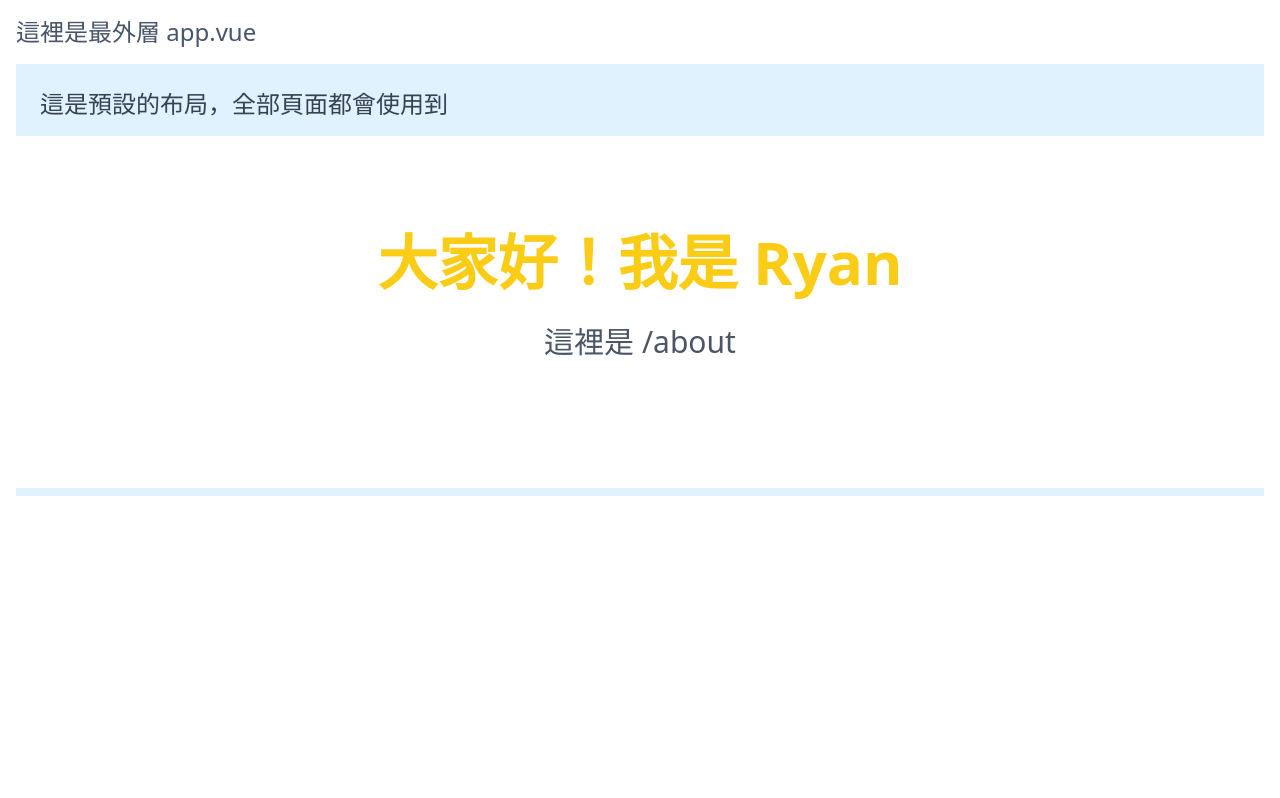
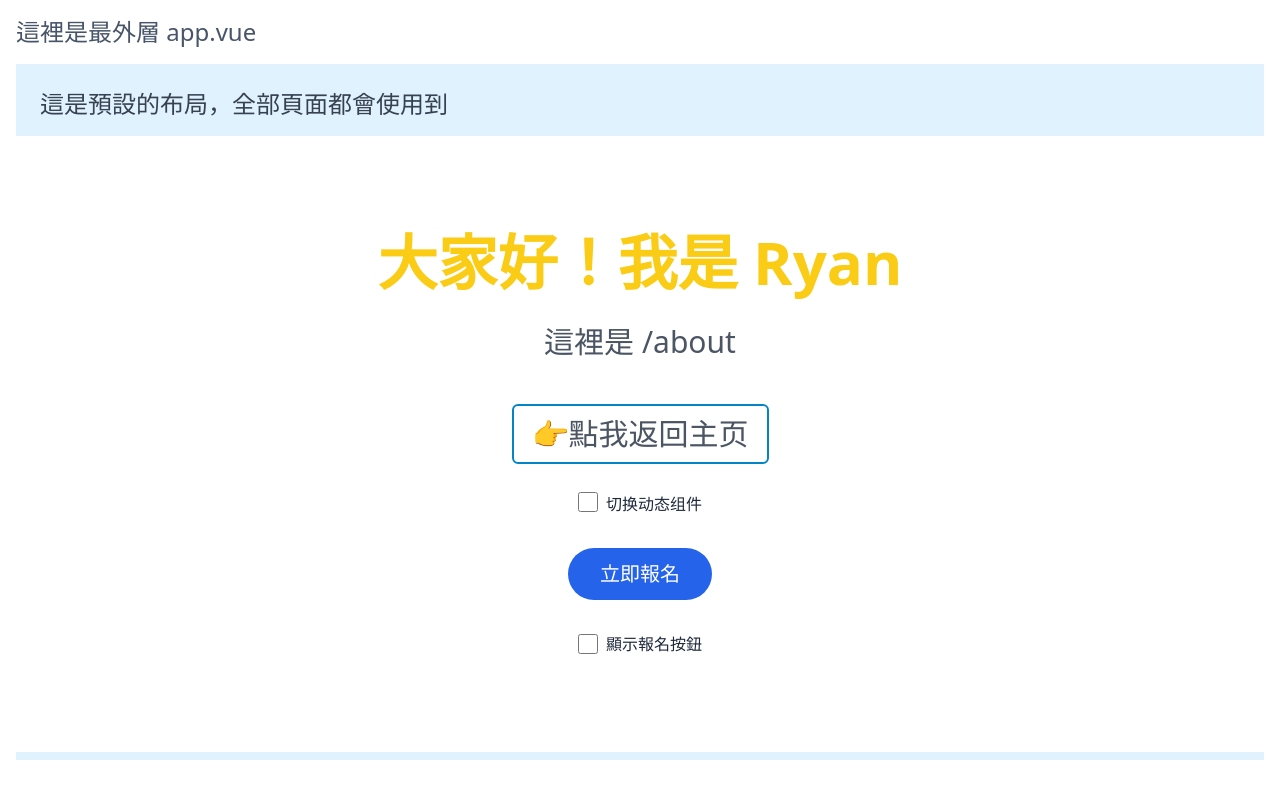
Before and after one commit to Rich4st/nuxt3-roadmap, a Nuxt app: page /about in a window 1280 px wide. Built offline with nearby package versions, Linux system fonts and the light colour scheme.

Commit message:
doc: component doc

```diff
--- /dev/null
+++ b/components/ClientAndServer.server.vue
@@ -0,0 +1,9 @@
+<template>
+  <div class="mx-16 my-4 rounded-lg bg-sky-100 p-4 text-sm text-sky-700">
+    <span class="font-semibold">[ClientAndServer]</span>
+    <span class="ml-2">
+      這是從 <span class="font-bold text-red-500">Server</span> 渲染出來的元件，請等待 Client
+      接手渲染
+    </span>
+  </div>
+</template>
--- /dev/null
+++ b/components/DynamicComponents.vue
@@ -0,0 +1,24 @@
+<script setup lang="ts">
+/**
+ * @description 通过 resolveComponent 控制动态组件
+ */
+const show = ref(false)
+const BaseApplyButtonPlain = resolveComponent('BaseApplyButton')
+const BaseApplyButtonRound = resolveComponent('BaseApplyRoundButton')
+</script>
+
+<template>
+  <div class="flex mt-8 mb-2">
+    <input
+      id="show-button"
+      v-model="show"
+      name="show-button"
+      type="checkbox"
+      class="h-5 w-5"
+    >
+    <label for="show-button" class="ml-2 block text-base text-slate-800">切换动态组件</label>
+  </div>
+  <component :is="show ? BaseApplyButtonPlain : BaseApplyButtonRound">
+    <span class="text-3xl text-gray-600">👉點我返回主页</span>
+  </component>
+</template>
--- /dev/null
+++ b/components/JustClient.client.vue
@@ -0,0 +1,15 @@
+<script setup lang="ts">
+/**
+ * https://v3.nuxtjs.org/guide/directory-structure/components#client-components
+ * @description 通过文件名控制组件在服务端还是客户端渲染
+ * *.client.vue 仅在客户端渲染
+ * *.server.vue 仅在服务端渲染
+ */
+</script>
+
+<template>
+  <div class="mx-16 my-4 rounded-lg bg-green-100 p-4 text-sm text-green-700">
+    <span class="font-semibold">[JustClient]</span>
+    <span class="ml-2">這是只有在 <span class="font-bold">Client</span> 才會渲染的元件</span>
+  </div>
+</template>
--- /dev/null
+++ b/components/TheLazyComponent.vue
@@ -0,0 +1,18 @@
+<script setup>
+/**
+ * @description 想要是组件懒加载只需要在组件调用的名称前加上Lazy即可
+ */
+const show = ref(false)
+</script>
+
+<template>
+  <div class="flex flex-col items-center">
+    <div class="mt-8 flex items-center">
+      <input id="show-button" v-model="show" name="show-button" type="checkbox" class="h-5 w-5">
+      <label for="show-button" class="ml-2 block text-base text-slate-800">顯示報名按鈕</label>
+    </div>
+    <LazyBaseApplyButton v-if="show">
+      🐨 懒加载组件
+    </LazyBaseApplyButton>
+  </div>
+</template>
--- /dev/null
+++ b/components/base/apply/BaseApplyButton.vue
@@ -0,0 +1,16 @@
+<script setup lang="ts">
+/**
+ * @description 通过<BaseApplyButton />使用该组件而不是BaseApplyBaseApplyButton，Nuxt会自动删除重复的字符
+ */
+const emit = defineEmits(['handleClick'])
+
+const handleButtonClick = () => {
+  emit('handleClick')
+}
+</script>
+
+<template>
+  <button class=" text-sky-600 outline mt-4 outline-2 px-4 py-2 outline-offset-2 rounded-sm " @click="handleButtonClick">
+    <slot />
+  </button>
+</template>
--- /dev/null
+++ b/components/base/apply/BaseApplyRoundButton.vue
@@ -0,0 +1,8 @@
+<template>
+  <button
+    type="submit"
+    class="mt-6 rounded-full bg-blue-600 py-3 px-8 text-xl font-medium text-white hover:bg-blue-700 focus:outline-none focus:ring-2 focus:ring-blue-500 focus:ring-offset-2"
+  >
+    立即報名
+  </button>
+</template>
--- /dev/null
+++ b/components/base/apply/Title.vue
@@ -0,0 +1,17 @@
+<script setup lang="ts">
+/**
+ * @description 通过<BaseApplyTitle />使用该组件，Nuxt会拼接文件名
+ */
+defineProps({
+  title: {
+    type: String,
+    default: 'default title',
+  },
+})
+</script>
+
+<template>
+  <p class="my-8 text-3xl text-gray-600">
+    {{ title }}
+  </p>
+</template>
--- a/pages/about.vue
+++ b/pages/about.vue
@@ -4,9 +4,12 @@
       <h1 class="text-6xl font-semibold text-yellow-400">
         大家好！我是 Ryan
       </h1>
-      <p class="my-8 text-3xl text-gray-600">
-        這裡是 /about
-      </p>
+      <BaseApplyTitle title="這裡是 /about" />
+      <LazyBaseApplyButton @handle-click="$router.push({ path: '/' })">
+        <span class="text-3xl text-gray-600">👉點我返回主页</span>
+      </LazyBaseApplyButton>
+      <DynamicComponents />
+      <LazyTheLazyComponent />
     </div>
   </div>
 </template>
--- a/pages/contact.vue
+++ b/pages/contact.vue
@@ -1,8 +1,23 @@
 <template>
   <div class="bg-white py-24">
     <div class="flex flex-col items-center">
-      <h1 class="text-6xl font-semibold text-rose-400">如果沒事不要找我 xDDD</h1>
-      <p class="my-8 text-3xl text-gray-600">這裡是 /contact</p>
+      <h1 class="text-6xl font-semibold text-rose-400">
+        如果沒事不要找我 xDDD
+      </h1>
+      <p class="my-8 text-3xl text-gray-600">
+        這裡是 /contact
+      </p>
     </div>
+    <!-- ClientOnly 中的内容尽在客户端渲染，且会先旋绕fallback中的内容 -->
+    <ClientOnly>
+      <IronManWelcome />
+      <template #fallback>
+        <p class="my-6 flex justify-center">
+          [IronManWelcome] 載入中...
+        </p>
+      </template>
+    </ClientOnly>
+    <JustClient />
+    <ClientAndServer />
   </div>
 </template>
```
